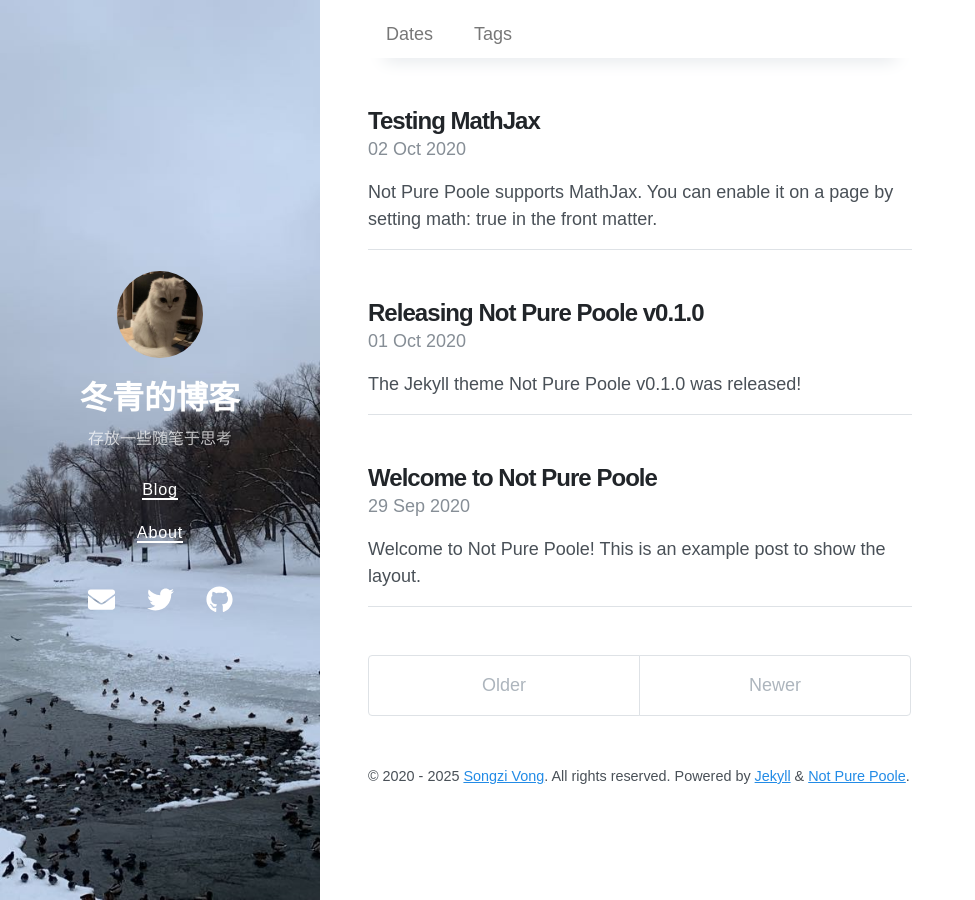
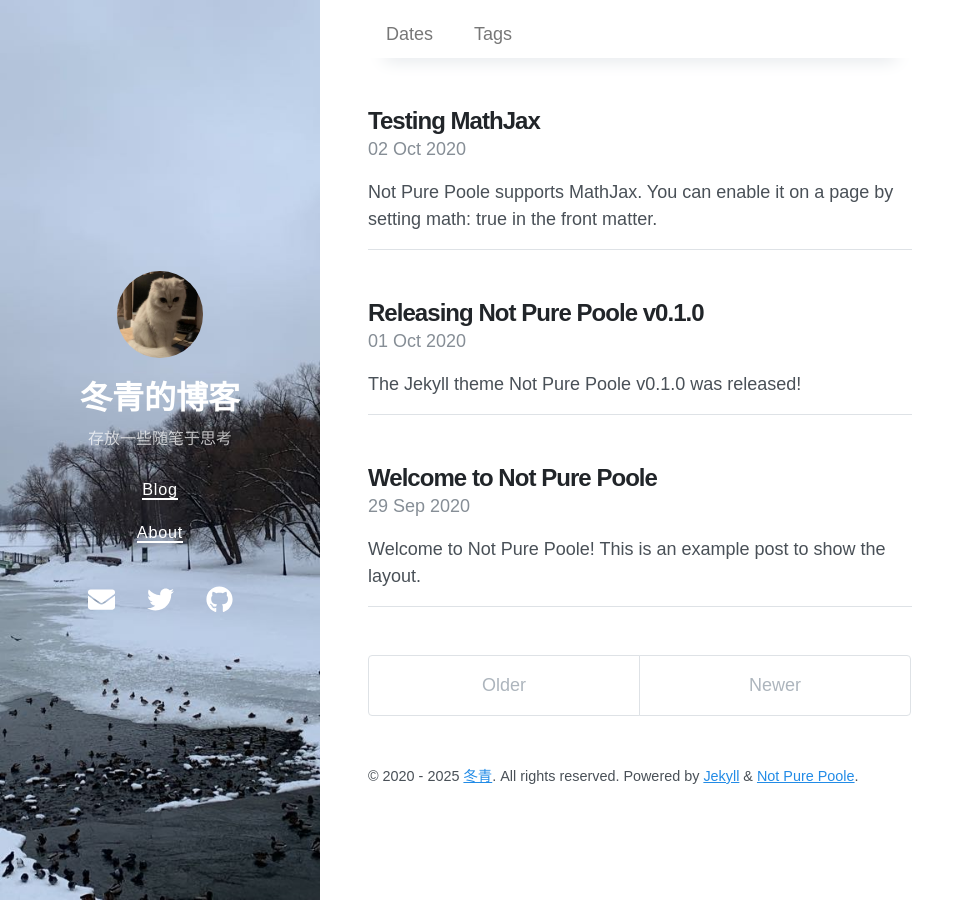
Before and after one commit to Hollies19/blog, a Jekyll site: the page built from index.html, in a window 1280 px wide. Shown: the whole page, without its empty margins (0-975 px from the left). Built offline with Jekyll 4.4.1, drawn with Linux system fonts in a browser that asks for light colours; nearby versions of some CDN libraries; the list of posts is cut into pages by our own code.

Commit message:
Update _config.yml

```diff
--- a/_config.yml
+++ b/_config.yml
@@ -11,7 +11,6 @@ cover_image: /bg.jpeg
 plugins:
   - jekyll-gist
   - jekyll-paginate
-  - jekyll-seo-tag
   - jekyll-feed
   - jekyll-sitemap
 
@@ -27,18 +26,6 @@ exclude:
   - scripts/
   - not-pure-poole.gemspec
 
-# Optimize Jekyl SEO Tag
-twitter:
-  username: vszhub
-  card: summary
-logo: logo.png
-social:
-  name: Songzi Vong
-  links:
-    - https://github.com/hollies19
-google_site_verification: xxxxx
-lang: en
-
 sass:
   sass_dir: _sass
   style: :compressed
@@ -53,6 +40,6 @@ sass:
 
 # Specify the author for blog posts
 author:
-  name: Songzi Vong
-  url: https://github.com/hollies19/
+  name: 冬青
+  url: https://hollies19.github.io/
   email: tengyukun1995@gmail.com
```
